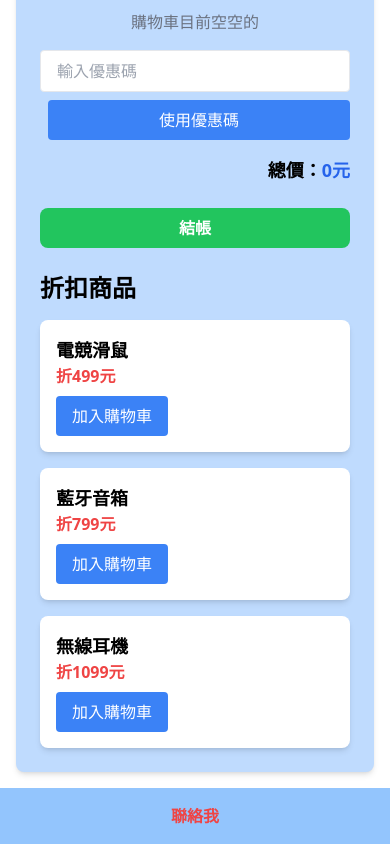
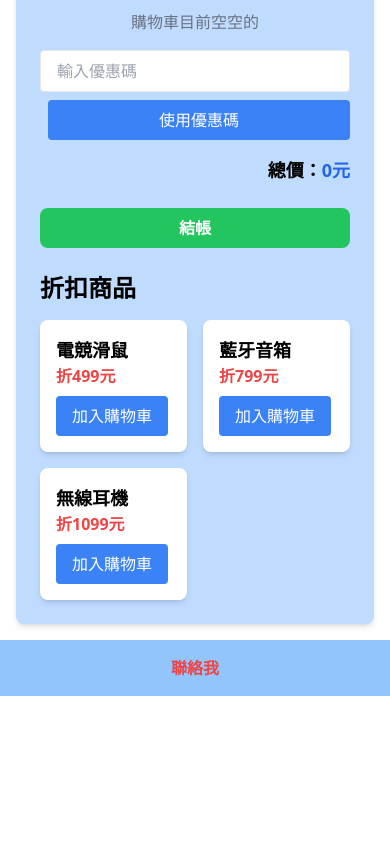
Before and after one commit to chixxyy/VueStoreSystem, a Vue app: page / in a window 390 px wide. Shown: the part 4722-5566 px from the top of the page. After the commit the page ends 5418 px from the top, so only its background shows below. Built offline with nearby package versions, Linux system fonts and the light colour scheme.

Commit message:
readme style

```diff
--- a/src/components/ShopCart.vue
+++ b/src/components/ShopCart.vue
@@ -99,7 +99,7 @@
 
     <section v-if="recommendedProducts.length" class="mt-6">
       <h3 class="mb-4 text-2xl font-semibold">折扣商品</h3>
-      <ul class="grid grid-cols-1 gap-4 sm:grid-cols-3 md:grid-cols-2">
+      <ul class="grid grid-cols-2 gap-4 sm:grid-cols-3 md:grid-cols-2">
         <li
           v-for="product in recommendedProducts"
           :key="product.id"
@@ -142,7 +142,6 @@
       { id: 103, name: '無線耳機', price: 1099 }
     ])
 
-    // 檢查購物車中是否已有折扣商品
     const hasDiscountProductInCart = computed(() => {
       return cartItems.value.some((item) =>
         recommendedProducts.value.some((product) => product.id === item.id)
```
Also changed, not shown: 1 other file (tests, documents, lock files or other folders).
